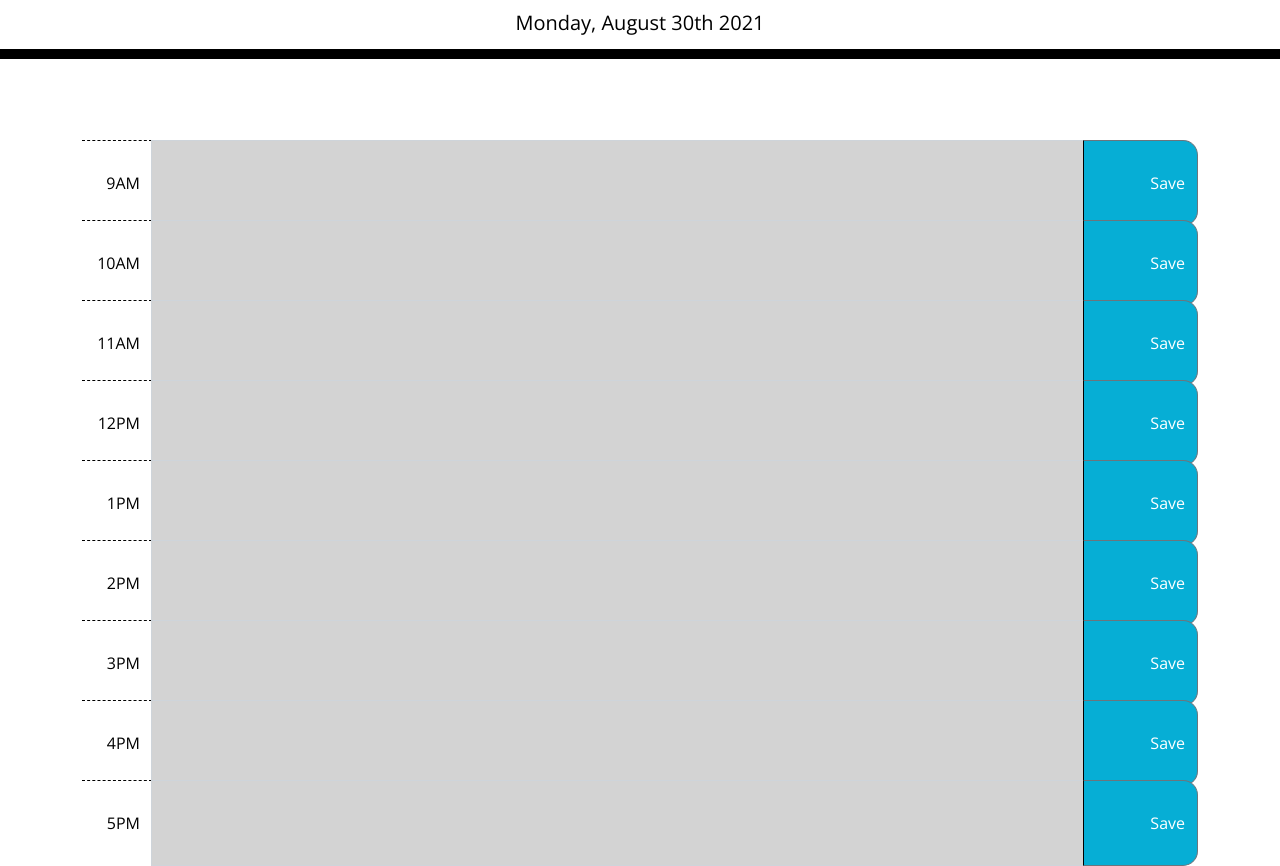
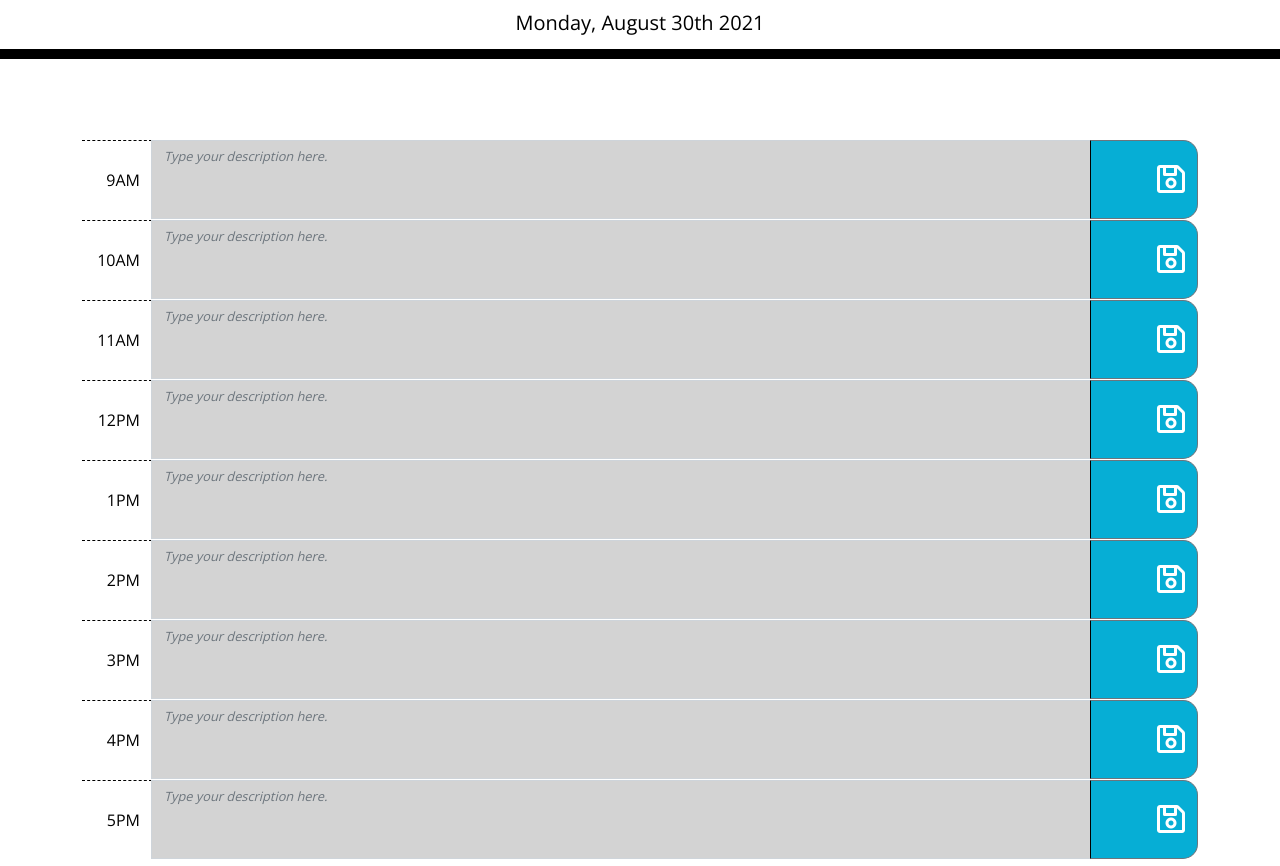
Before and after one commit to joseduardo15062005/Work-Day-Scheduler, a plain HTML site: page index.html in a window 1280 px wide. Shown: the part 108-974 px from the top of the page. Drawn offline with nearby package versions, Linux system fonts and the light colour scheme.

Commit message:
add save icon fontawesome and add comments to the script

```diff
--- a/assets/css/style.css
+++ b/assets/css/style.css
@@ -72,9 +72,15 @@ textarea{
   background-color: #06AED5;
   color: white;
   text-align: center;
+  line-height:1;
 }
 
-/* .saveBtn i:hover {
+::placeholder {
+  font-size: .8rem;
+  font-style: italic;
+}
+
+ .saveBtn i:hover {
   font-size: 20px;
   transition: all .3s ease-in-out;
-} */
+}
--- a/assets/js/script.js
+++ b/assets/js/script.js
@@ -1,25 +1,25 @@
-let intervalId = 0;
-let timeLeft = 15;
-
+//Hide the message save localStorage
 $("#saveMessage").hide();
 
+//Create the current Day from momentjs
 const currentDay = moment();
+//Show the current day
 $("#currentDay").html(currentDay.format("dddd, MMMM Do YYYY"));
 
+//Validate each hour format
 validateHour();
 
+//handler click for buttons inside the time-block class
 $(".time-block").on("click", "button", function () {
   var hour = $(this).attr("data-hour");
-  console.log(hour);
   const descriptionEl = "#description" + hour;
   const description = $(descriptionEl).val();
 
   saveStorage(hour, description);
 });
 
+//Validate the hour if is past present of futture. and assign value from localStorage
 function validateHour() {
-  console.log(currentDay.format("dddd, MMMM Do YYYY ha"));
-
   $(".form-control").each(function (index) {
     const hourTimeBlock = $(this).attr("aria-label");
     const dateTimeBlock = moment(hourTimeBlock, "ha");
@@ -39,12 +39,13 @@ function validateHour() {
   });
 }
 
+//save Information in localStorage
 function saveStorage(name, description) {
   showSaveMessage();
   localStorage.setItem(name, description);
 }
 
-//Create a timer Count down
+//Create a timeout to show and hide the save message
 function showSaveMessage() {
   $("#saveMessage").show();
   setTimeout(function () {
--- a/index.html
+++ b/index.html
@@ -31,81 +31,81 @@
     <div class="row time-block">
       <div class="input-group">
         <span class="input-group-text hour">9AM</span>
-        <textarea id="description9AM"  class="form-control" aria-label="9AM"></textarea>
+        <textarea id="description9AM"  class="form-control" aria-label="9AM" placeholder="Type your description here."></textarea>
            <button class="btn btn-outline-secondary saveBtn" data-hour="9AM" type="button">
-             Save
+             <i class="far fa-save fa-2x"></i>
            </button>
       </div>
     </div>
      <div class="row time-block">
       <div class="input-group">
         <span class="input-group-text hour">10AM</span>
-        <textarea id="description10AM"  class="form-control" aria-label="10AM"></textarea>
+        <textarea id="description10AM"  class="form-control" aria-label="10AM" placeholder="Type your description here."></textarea>
            <button class="btn btn-outline-secondary saveBtn" data-hour="10AM" type="button">
-             Save
+             <i class="far fa-save fa-2x"></i>
            </button>
       </div>
     </div>
      <div class="row time-block">
       <div class="input-group">
         <span class="input-group-text hour">11AM</span>
-        <textarea id="description11AM"  class="form-control" aria-label="11AM"></textarea>
+        <textarea id="description11AM"  class="form-control" aria-label="11AM" placeholder="Type your description here."></textarea>
            <button class="btn btn-outline-secondary saveBtn" data-hour="11AM" type="button">
-             Save
+             <i class="far fa-save fa-2x"></i>
            </button>
       </div>
     </div>
      <div class="row time-block">
       <div class="input-group">
         <span class="input-group-text hour">12PM</span>
-        <textarea id="description12PM"  class="form-control" aria-label="12PM"></textarea>
+        <textarea id="description12PM"  class="form-control" aria-label="12PM" placeholder="Type your description here."></textarea>
            <button class="btn btn-outline-secondary saveBtn" data-hour="12PM" type="button">
-             Save
+             <i class="far fa-save fa-2x"></i>
            </button>
       </div>
     </div>
      <div class="row time-block">
       <div class="input-group">
         <span class="input-group-text hour">1PM</span>
-        <textarea id="description1PM"  class="form-control" aria-label="1PM"></textarea>
+        <textarea id="description1PM"  class="form-control" aria-label="1PM" placeholder="Type your description here."></textarea>
            <button class="btn btn-outline-secondary saveBtn" data-hour="1PM" type="button">
-             Save
+             <i class="far fa-save fa-2x"></i>
            </button>
       </div>
     </div>
      <div class="row time-block">
       <div class="input-group">
         <span class="input-group-text hour">2PM</span>
-        <textarea id="description2PM"  class="form-control" aria-label="2PM"></textarea>
+        <textarea id="description2PM"  class="form-control" aria-label="2PM" placeholder="Type your description here."></textarea>
            <button class="btn btn-outline-secondary saveBtn" data-hour="2PM" type="button">
-             Save
+             <i class="far fa-save fa-2x"></i>
            </button>
       </div>
     </div>
      <div class="row time-block">
       <div class="input-group">
         <span class="input-group-text hour">3PM</span>
-        <textarea id="description3PM"  class="form-control" aria-label="3PM"></textarea>
+        <textarea id="description3PM"  class="form-control" aria-label="3PM" placeholder="Type your description here."></textarea>
            <button class="btn btn-outline-secondary saveBtn" data-hour="3PM" type="button">
-             Save
+             <i class="far fa-save fa-2x"></i>
            </button>
       </div>
     </div>
      <div class="row time-block">
       <div class="input-group">
         <span class="input-group-text hour">4PM</span>
-        <textarea id="description4PM"  class="form-control" aria-label="4PM"></textarea>
+        <textarea id="description4PM"  class="form-control" aria-label="4PM" placeholder="Type your description here."></textarea>
            <button class="btn btn-outline-secondary saveBtn" data-hour="4PM" type="button">
-             Save
+             <i class="far fa-save fa-2x"></i>
            </button>
       </div>
     </div>
      <div class="row time-block">
       <div class="input-group">
         <span class="input-group-text hour">5PM</span>
-        <textarea id="description5PM"  class="form-control" aria-label="5PM"></textarea>
+        <textarea id="description5PM"  class="form-control" aria-label="5PM" placeholder="Type your description here."></textarea>
            <button class="btn btn-outline-secondary saveBtn" data-hour="5PM" type="button">
-             Save
+             <i class="far fa-save fa-2x"></i>
            </button>
       </div>
     </div>
```
